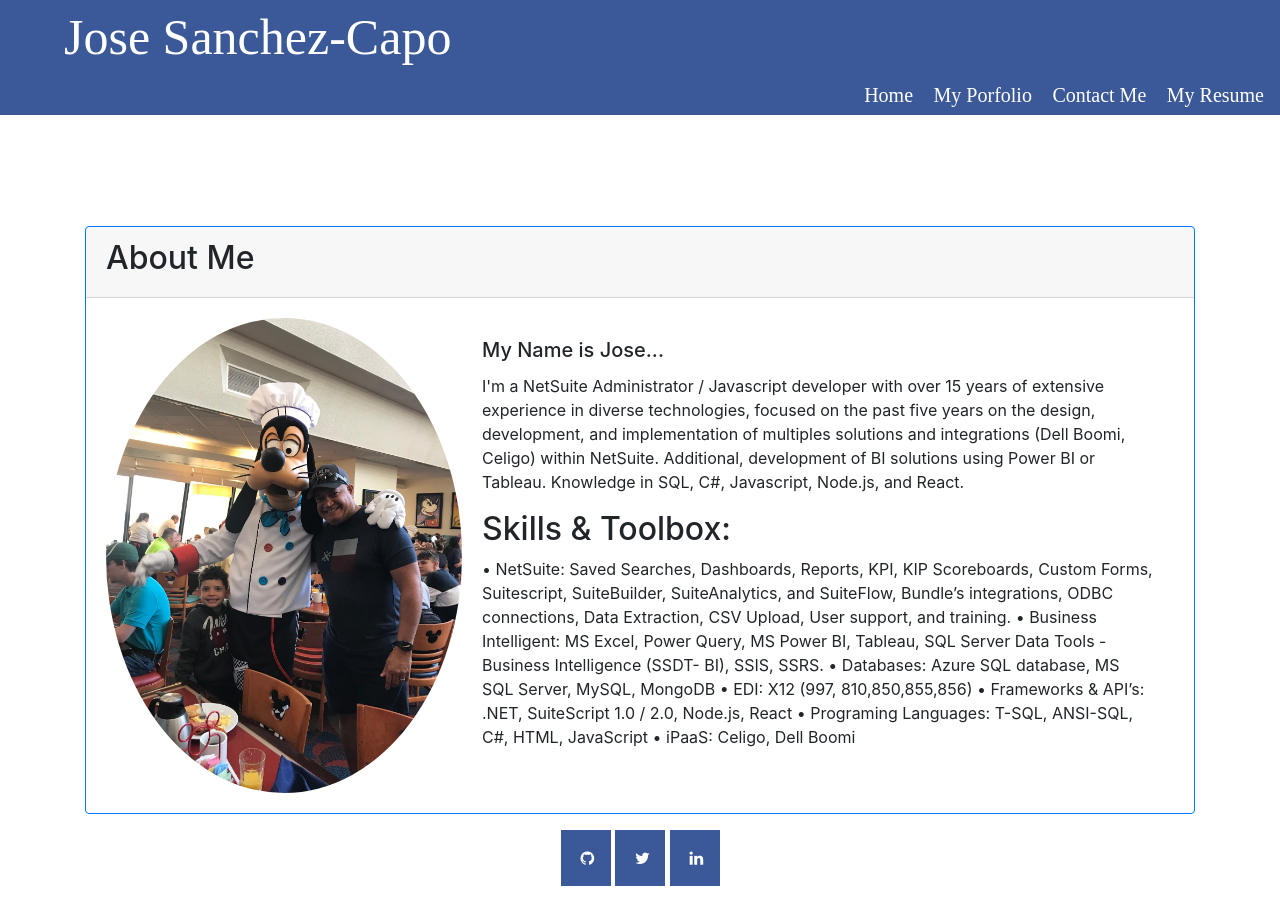
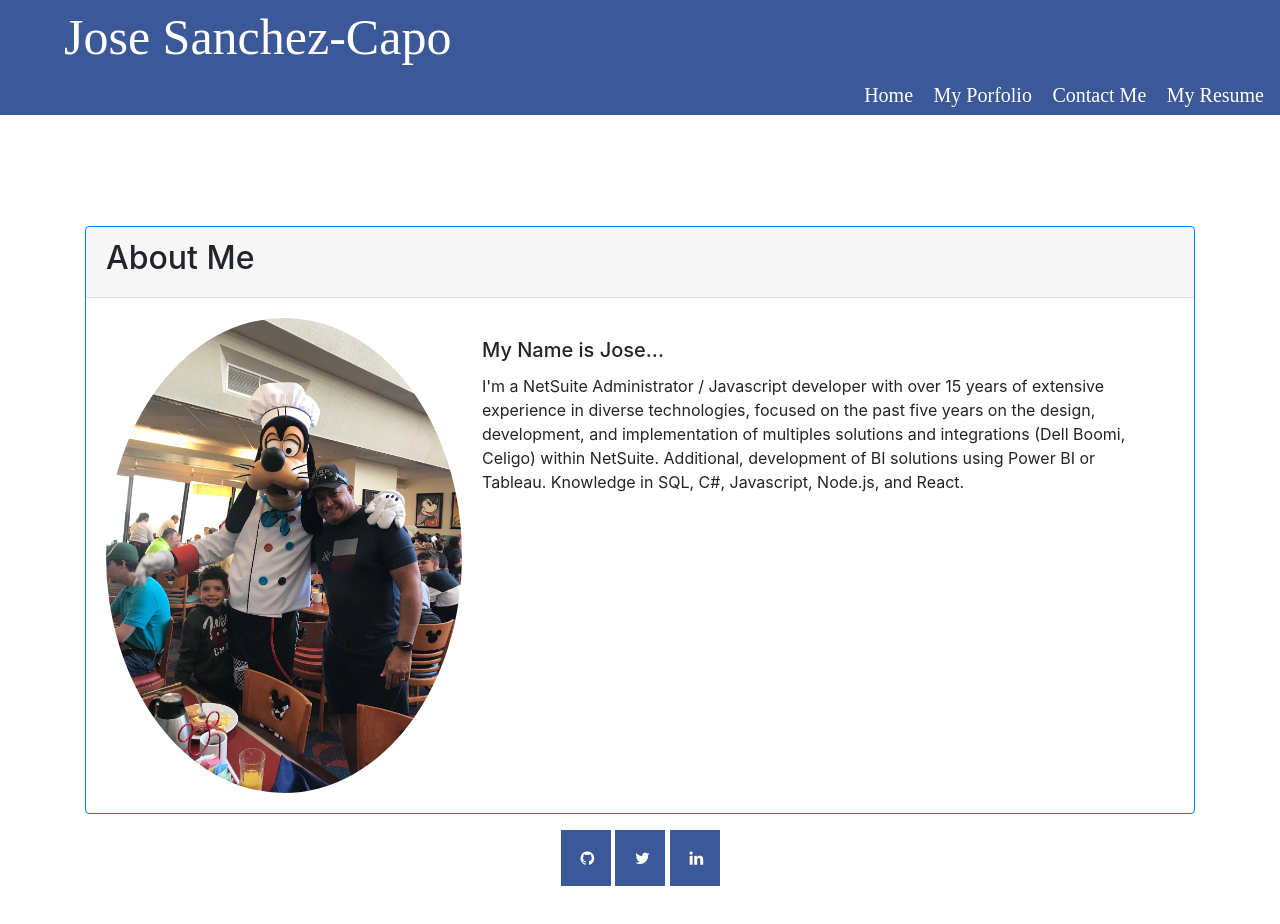
Before and after one commit to josesanchezcapo/bc02-bootstrap, a plain HTML site: page index.html in a window 1280 px wide. Drawn offline with nearby package versions, Linux system fonts and the light colour scheme; files that its build step writes are made by us from their sources.

Commit message:
Update index.html

```diff
--- a/index.html
+++ b/index.html
@@ -64,14 +64,6 @@
                                 <h5 class="card-title">My Name is Jose...</h5>
                                 <p class="card-text">I'm a NetSuite Administrator / Javascript developer with over 15 years of extensive experience in diverse technologies, focused on the past five years on the design, development, and implementation of multiples solutions and integrations (Dell Boomi, Celigo) within NetSuite. Additional, development
                                     of BI solutions using Power BI or Tableau. Knowledge in SQL, C#, Javascript, Node.js, and React. </p>
-                                <p><h2>Skills & Toolbox:</h2>
-•	NetSuite: Saved Searches, Dashboards, Reports, KPI, KIP Scoreboards, Custom Forms, Suitescript, SuiteBuilder, SuiteAnalytics, and SuiteFlow, Bundle’s integrations, ODBC connections, Data Extraction, CSV Upload, User support, and training.
-•	Business Intelligent: MS Excel, Power Query, MS Power BI, Tableau, SQL Server Data Tools - Business Intelligence (SSDT- BI), SSIS, SSRS.
-•	Databases: Azure SQL database, MS SQL Server, MySQL, MongoDB
-•	EDI: X12 (997, 810,850,855,856)
-•	Frameworks & API’s:  .NET, SuiteScript 1.0 / 2.0, Node.js, React
-•	Programing Languages: T-SQL, ANSI-SQL, C#, HTML, JavaScript
-•	iPaaS: Celigo, Dell Boomi</p>
                             </div>
                         </div>
                     </div>
```
